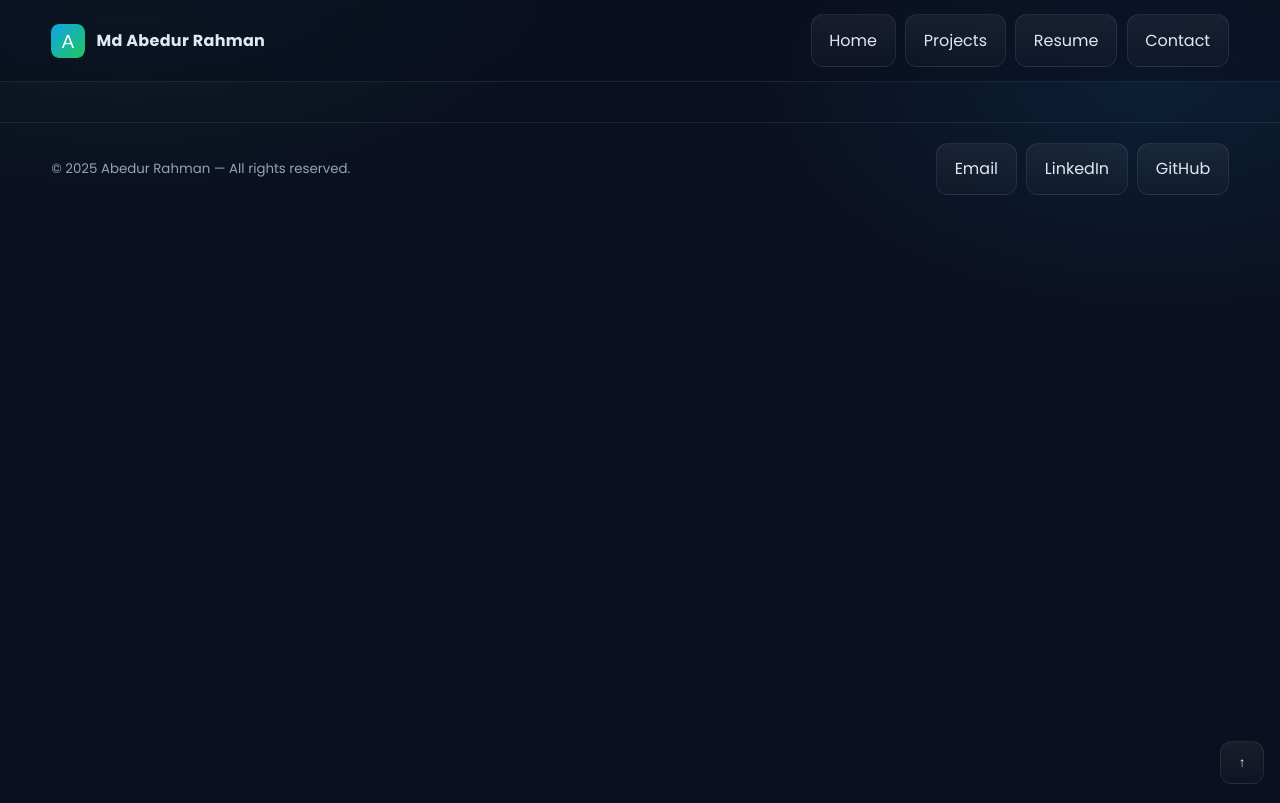
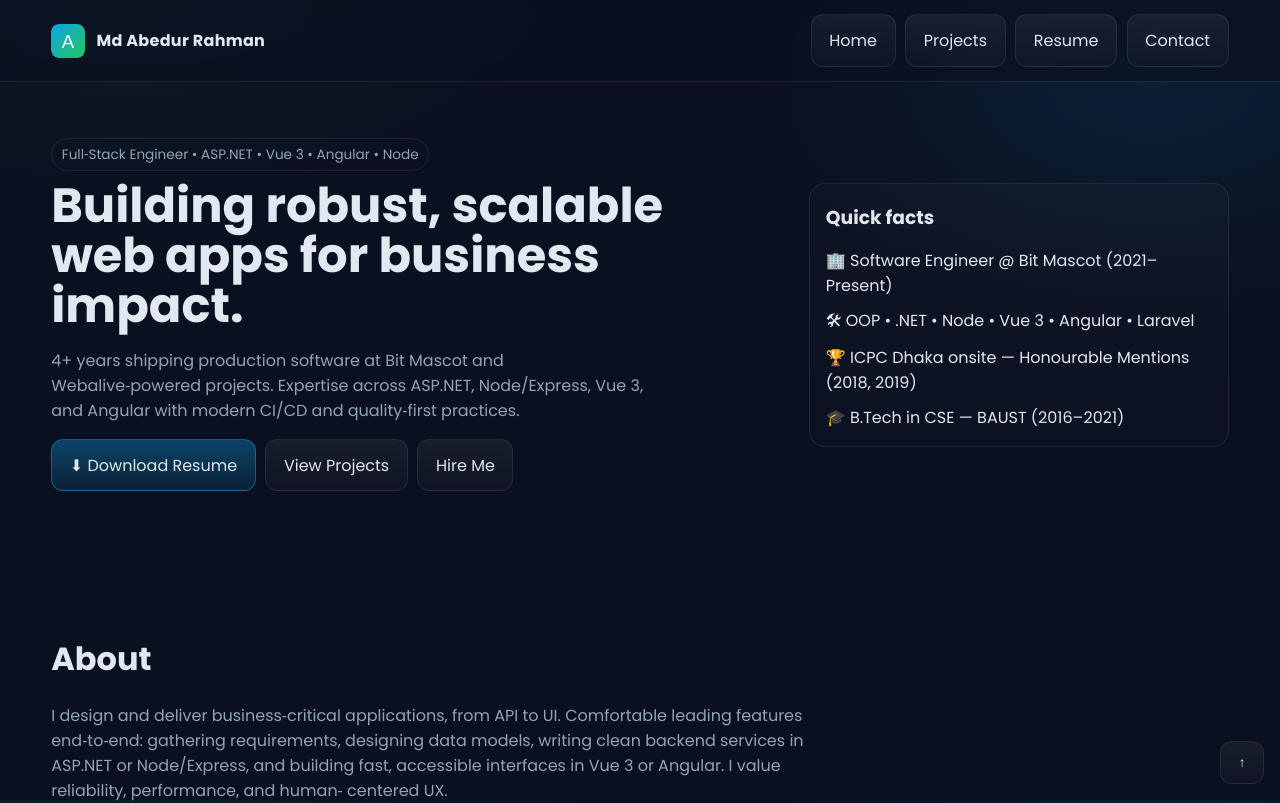
Before and after one commit to abed-baust/portfolio, a Vue app: page / in a window 1280 px wide. Shown: the top 803 px of the page. Built offline with nearby package versions, Linux system fonts and the light colour scheme.

Commit message:
[ROute] [Routefix]

```diff
--- a/src/components/Hero.vue
+++ b/src/components/Hero.vue
@@ -11,8 +11,8 @@
       </p>
       <div style="display:flex; gap:.6rem; flex-wrap:wrap; margin-top:1rem;">
         <a class="btn primary" href="/portfolio/Md-Abedur-Rahman-Resume.pdf" download>⬇ Download Resume</a>
-        <RouterLink class="btn" to="/portfolio/projects">View Projects</RouterLink>
-        <RouterLink class="btn" to="/portfolio/contact">Hire Me</RouterLink>
+        <RouterLink class="btn" to="/projects">View Projects</RouterLink>
+        <RouterLink class="btn" to="/contact">Hire Me</RouterLink>
       </div>
     </div>
     <div class="reveal" style="justify-self:end;">
--- a/src/components/Navbar.vue
+++ b/src/components/Navbar.vue
@@ -1,15 +1,16 @@
 <template>
-  <header style="position:sticky; top:0; z-index:50; backdrop-filter: blur(9px); background: rgba(11,16,32,.6); border-bottom:1px solid var(--border)">
+  <header
+    style="position:sticky; top:0; z-index:50; backdrop-filter: blur(9px); background: rgba(11,16,32,.6); border-bottom:1px solid var(--border)">
     <div class="container" style="display:flex; align-items:center; justify-content:space-between; padding:.9rem 0;">
       <div style="display:flex; align-items:center; gap:.7rem;">
         <img src="/favicon.svg" alt="Logo" style="width:34px; height:34px; border-radius:8px;" />
         <strong style="letter-spacing:.3px;">Md Abedur Rahman</strong>
       </div>
       <nav style="display:flex; gap:.6rem; align-items:center;">
-        <RouterLink class="btn" to="/portfolio">Home</RouterLink>
-        <RouterLink class="btn" to="/portfolio/projects">Projects</RouterLink>
-        <RouterLink class="btn" to="/portfolio/resume">Resume</RouterLink>
-        <RouterLink class="btn" to="/portfolio/contact">Contact</RouterLink>
+        <RouterLink class="btn" :to="{ name: 'home' }">Home</RouterLink>
+        <RouterLink class="btn" :to="{ name: 'projects' }">Projects</RouterLink>
+        <RouterLink class="btn" :to="{ name: 'resume' }">Resume</RouterLink>
+        <RouterLink class="btn" :to="{ name: 'contact' }">Contact</RouterLink>
       </nav>
     </div>
   </header>
```
Also changed, not shown: src/router/index.js (+6 -5 lines).
